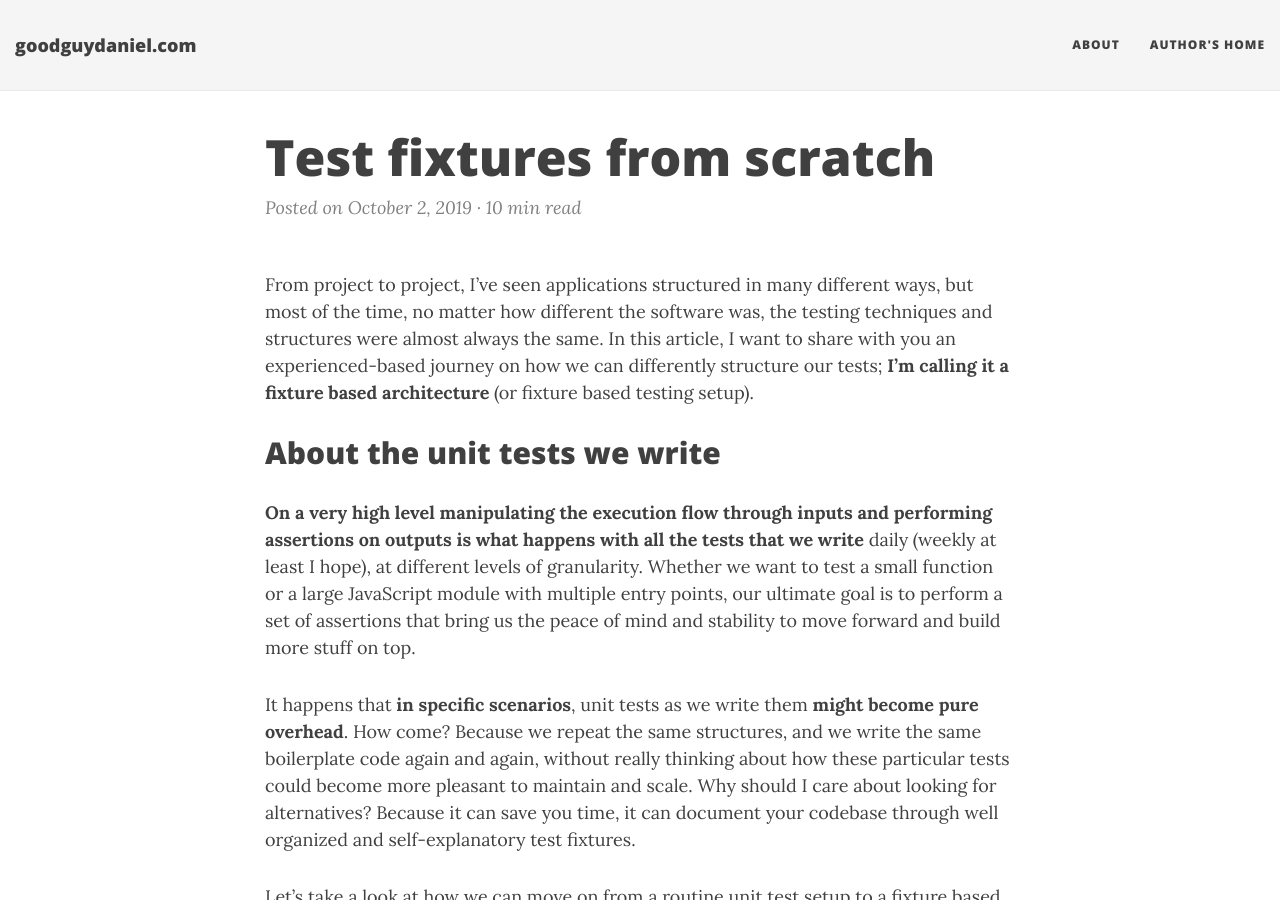
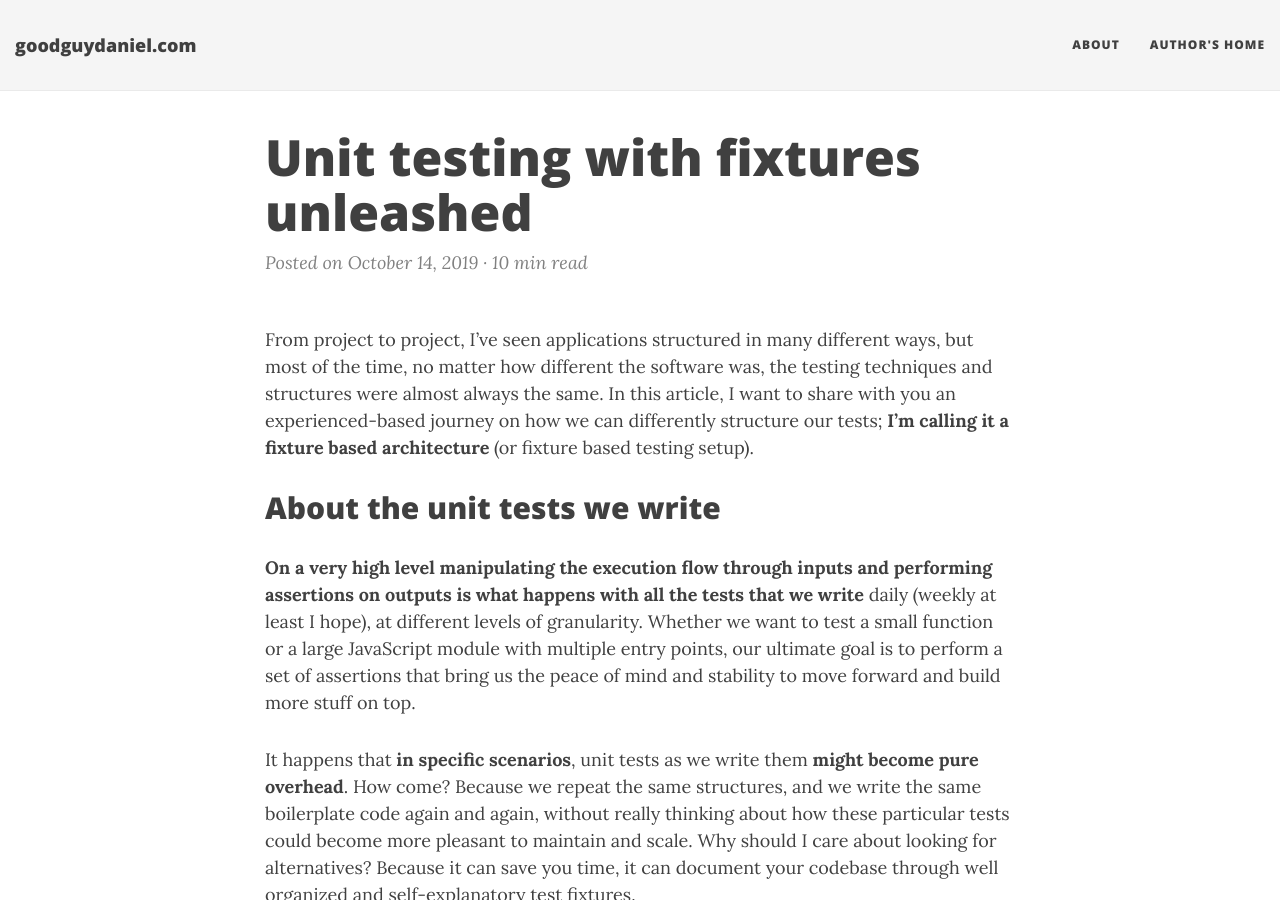
Before and after one commit to danielcaldas/oldblog, a Jekyll site: the page built from _posts/2019-10-15-unit-testing-with-fixtures-unleashed.markdown, in a window 1280 px wide and 900 px high. Built offline with Jekyll 4.4.1, drawn with Linux system fonts in a browser that asks for light colours; nearby versions of some CDN libraries; comment, search, counter and statistics services are not loaded.

Commit message:
Rename article to "Unit testing with fixtures unleashed"

```diff
--- a/_posts/2019-10-02-test-fixtures-from-scratch.markdown
+++ b/_posts/2019-10-15-unit-testing-with-fixtures-unleashed.markdown
@@ -1,7 +1,7 @@
 ---
 layout: post
-title:  "Test fixtures from scratch"
-date:   2019-10-02 09:00:00 +0100
+title:  "Unit testing with fixtures unleashed"
+date:   2019-10-14 09:00:00 +0000
 readTime: 10
 categories: jekyll update
 ---
@@ -28,7 +28,7 @@ Before diving into details, let's take a few seconds to go through this definiti
 <!-- /quotation -->
 
 <div style="margin-bottom: 60px;text-align:center;">
-    <img alt="barack obama, sounds about right, meme" src="/assets/img/test-fixtures-from-scratch/sounds-about-right.jpeg"/>
+    <img alt="barack obama, sounds about right, meme" src="/assets/img/unit-testing-with-fixtures-unleashed/sounds-about-right.jpeg"/>
 </div>
 
 ## A case study: slowly moving to a fixture based test setup
@@ -131,7 +131,7 @@ describe('backgroundColorReplacer', () => {
 Now the function supports an opacity option, and there are a few more test cases, some nesting, and branching in the `describe`/`it` *madness* of an overwhelmingly large file. The developer has a tough time to go through the test cases and find the right spot for the scenario he just fixed; it's like it doesn't fit anywhere. On top of that, any addition to that file seems to break a few other unit tests that aren't in any way related to the new test case he/she is trying to introduce.
 
 <div style="margin-bottom: 60px;text-align:center;">
-    <img alt="filthy frank, pink guy it is time to stop meme" src="/assets/img/test-fixtures-from-scratch/its-time-to-stop.gif"/>
+    <img alt="filthy frank, pink guy it is time to stop meme" src="/assets/img/unit-testing-with-fixtures-unleashed/its-time-to-stop.gif"/>
 </div>
 
 ## Rethinking the tests architecture
@@ -272,7 +272,7 @@ describe('backgroundColorReplacer', () => {
 The output or running the above test also looks familiar, is a simple Jest report.
 
 <div style="text-align:center;">
-    <img alt="Jest, final test report" src="/assets/img/test-fixtures-from-scratch/final-test-report.png"/>
+    <img alt="Jest, final test report" src="/assets/img/unit-testing-with-fixtures-unleashed/final-test-report.png"/>
 </div>
 
 My goal here is to give you the idea that, in some projects, you might be able to drop a lot of boilerplate by wisely choosing your testing architecture;  The pattern you go for it's just a tool for you to organize your thoughts, it doesn't mean that if you don't choose the right architecture your output is a poorly tested codebase, you can still certainly achieve that, it just won't be as easy.
@@ -293,13 +293,13 @@ If you never tried <a href="https://github.com/remy/nodemon" target="_blank" tit
 As you can see from the above snippet, we *glue* and chain everything together; nodemon does most of the work. Now when we want to perform interactive changes in our fixtures we just need to type `npm run fixtures:watch`. See the result below.
 
 <div style="text-align:center;">
-    <img alt="GIF running fixtures in watch mode" src="/assets/img/test-fixtures-from-scratch/fixtures-watch-mode.gif"/>
+    <img alt="GIF running fixtures in watch mode" src="/assets/img/unit-testing-with-fixtures-unleashed/fixtures-watch-mode.gif"/>
 </div>
 
 Satisfying right?
 
 <div style="text-align:center;">
-    <img width="40%" height="60%" alt="satisfying face, meme" src="/assets/img/test-fixtures-from-scratch/satisfying.jpg"/>
+    <img width="40%" height="60%" alt="satisfying face, meme" src="/assets/img/unit-testing-with-fixtures-unleashed/satisfying.jpg"/>
 </div>
 
 <br/>
@@ -320,7 +320,7 @@ Not a known project, but the babel plugin where I first implemented such archite
 ## Reasons not to...
 
 <div style="text-align:center;margin-top:30px;">
-    <img width="70%" height="70%" alt="so, what is the catch, meme" src="/assets/img/test-fixtures-from-scratch/whats-the-catch-meme.jpg"/>
+    <img width="70%" height="70%" alt="so, what is the catch, meme" src="/assets/img/unit-testing-with-fixtures-unleashed/whats-the-catch-meme.jpg"/>
 </div>
 
 I can think of two disadvantages that you should consider before exploring this option:
```
Also changed, not shown: assets/img/unit-testing-with-fixtures-unleashed/final-test-report.png (renamed from assets/img/test-fixtures-from-scratch/final-test-report.png), assets/img/unit-testing-with-fixtures-unleashed/fixtures-watch-mode.gif (renamed from assets/img/test-fixtures-from-scratch/fixtures-watch-mode.gif), assets/img/unit-testing-with-fixtures-unleashed/its-time-to-stop.gif (renamed from assets/img/test-fixtures-from-scratch/its-time-to-stop.gif), assets/img/unit-testing-with-fixtures-unleashed/satisfying.jpg (renamed from assets/img/test-fixtures-from-scratch/satisfying.jpg), assets/img/unit-testing-with-fixtures-unleashed/sounds-about-right.jpeg (renamed from assets/img/test-fixtures-from-scratch/sounds-about-right.jpeg), assets/img/unit-testing-with-fixtures-unleashed/whats-the-catch-meme.jpg (renamed from assets/img/test-fixtures-from-scratch/whats-the-catch-meme.jpg).
